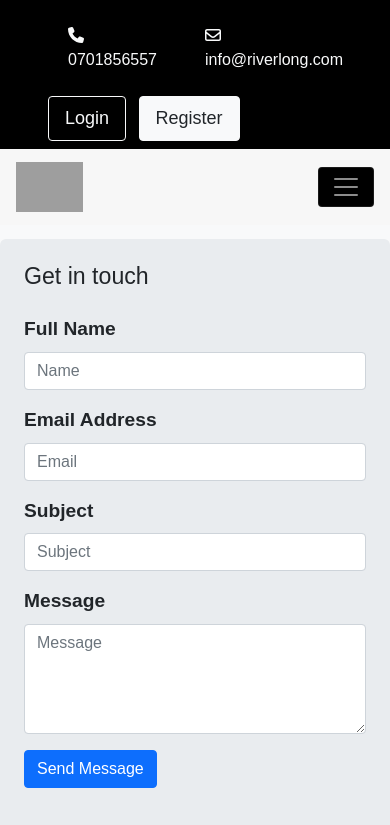
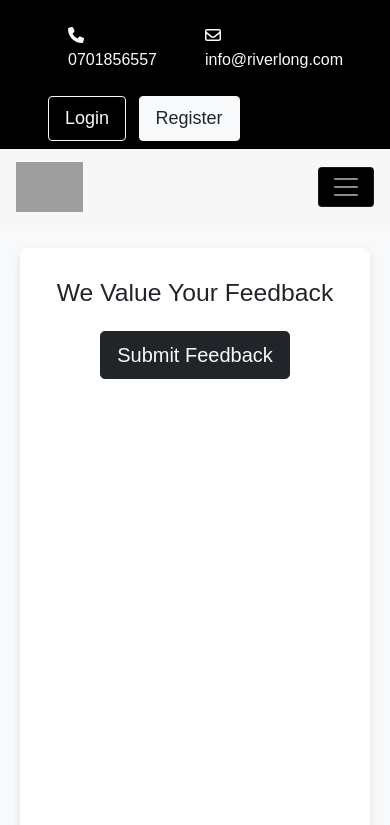
Before and after one commit to martinmbogo-254/Auto-auction, a Django app: template vehicles/templates/vehicles/contactus.html in a window 390 px wide. Shown: the top 825 px of the page. Run offline with Django 5.2, Linux system fonts and the light colour scheme; the template is opened without the code that fills it: most values are stand-ins (such as "Sample title", 1, 10 or a date in 2020); some libraries are stand-ins or nearby versions; grey boxes are pictures that could not be loaded.

Commit message:
added contact us form functionality to send to email

```diff
--- a/vehicles/templates/vehicles/contactus.html
+++ b/vehicles/templates/vehicles/contactus.html
@@ -5,66 +5,78 @@
 <html>
 {% block content%}
 
+<!DOCTYPE html>
+<html lang="en">
+<head>
+    <meta charset="UTF-8">
+    <meta name="viewport" content="width=device-width, initial-scale=1.0">
+    <title>Feedback Form</title>
+    <link href="https://cdn.jsdelivr.net/npm/bootstrap@5.3.0-alpha1/dist/css/bootstrap.min.css" rel="stylesheet">
+    <style>
+        body {
+            background-color: #f8f9fa;
+        }
+        .feedback-container {
+            /* max-width: 600px; */
+            margin: 30px auto;
+            padding: 30px;
+            background-color: white;
+            border-radius: 8px;
+            box-shadow: 0 4px 10px rgba(0, 0, 0, 0.1);
+            height: 600px;
+        }
+        .btn-submit {
+            background-color: #007bff;
+            color: white;
+        }
+        .btn-submit:hover {
+            background-color: #0056b3;
+        }
+        .map-container {
+            /* max-width: 600px; */
+            margin: 20px auto;
+            border-radius: 8px;
+            overflow: hidden;
+            box-shadow: 0 4px 10px rgba(0, 0, 0, 0.1);
+            height: 600px;
+        }
+        .map {
+            width: 100%;
+            height: 600px;
 
-    <div class="container contact_pane">
+        }
+    </style>
+</head>
+<body>
+    <div class="row m-3 p-1">
+        <div class="feedback-container col-md-6">
 
-        <div class="row justify-content-center">
-            <div class="col-md-12">
-                <div class="wrapper1">
-                    <div class="row no-gutters">
-                        <div class="col-lg-8 col-md-7 order-md-last d-flex align-items-stretch">
-                            <div class="contact-wrap w-100 p-md-5 p-4">
-                                <h3 class="mb-4">Get in touch</h3>
-                                <div id="form-message-warning" class="mb-4"></div>
-                          <div id="form-message-success" class="mb-4">
+                <h2 class="text-center mb-4">We Value Your Feedback</h2>
 
-                          </div>
-                                <form method="POST" id="contactForm" name="contactForm" class="contactForm">
-                                    <div class="row">
-                                        <div class="col-md-6">
-                                            <div class="form-group">
-                                                <label class="label" for="name">Full Name</label>
-                                                <input type="text" class="form-control" name="name" id="name" placeholder="Name">
-                                            </div>
-                                        </div>
-                                        <div class="col-md-6">
-                                            <div class="form-group">
-                                                <label class="label" for="email">Email Address</label>
-                                                <input type="email" class="form-control" name="email" id="email" placeholder="Email">
-                                            </div>
-                                        </div>
-                                        <div class="col-md-12">
-                                            <div class="form-group">
-                                                <label class="label" for="subject">Subject</label>
-                                                <input type="text" class="form-control" name="subject" id="subject" placeholder="Subject">
-                                            </div>
-                                        </div>
-                                        <div class="col-md-12">
-                                            <div class="form-group">
-                                                <label class="label" for="#">Message</label>
-                                                <textarea name="message" class="form-control" id="message" cols="30" rows="4" placeholder="Message"></textarea>
-                                            </div>
-                                        </div>
-                                        <div class="col-md-12">
-                                            <div class="form-group">
-                                                <input type="submit" value="Send Message" class="btn btn-primary">
-                                                <div class="submitting"></div>
-                                            </div>
-                                        </div>
-                                    </div>
-                                </form>
-                            </div>
-                        </div>
-                        <div class="col-lg-4 col-md-5 d-flex align-items-stretch">
-                            <iframe src="https://www.google.com/maps/embed?pb=!1m18!1m12!1m3!1d3988.9260789272316!2d36.834546473973546!3d-1.2117425355470959!2m3!1f0!2f0!3f0!3m2!1i1024!2i768!4f13.1!3m3!1m2!1s0x182f3d67f04d2473%3A0xdb2ba4ae3f80a1e1!2sRiverlong%20Tracking%20company!5e0!3m2!1sen!2ske!4v1730668618859!5m2!1sen!2ske" width="100%" height="100%" style="border:0;" allowfullscreen="" loading="lazy" referrerpolicy="no-referrer-when-downgrade"></iframe>
-                    </div>
-                        </div>
-                    </div>
+            <form method="post" >
+                {% csrf_token %}
+                    {{form.as_p}}
+                <div class="text-center">
+                    <button type="submit" class="btn btn-dark text-light btn-lg">Submit Feedback</button>
                 </div>
-            </div>
+            </form>
+        </div>
+
+        <!-- Map Section -->
+        <div class="map-container col-md-5">
+            <h4 class="text-center mt-4 mb-2">Visit Us</h4>
+            <iframe
+                class="map"
+                src="https://www.google.com/maps/embed?pb=!1m18!1m12!1m3!1d3988.9260789271966!2d36.83454647585793!3d-1.2117425355510365!2m3!1f0!2f0!3f0!3m2!1i1024!2i768!4f13.1!3m3!1m2!1s0x182f3d67f04d2473%3A0xdb2ba4ae3f80a1e1!2sRiverlong%20Tracking%20company!5e0!3m2!1sen!2ske!4v1737365447378!5m2!1sen!2ske"
+                allowfullscreen=""
+                loading="lazy">
+            </iframe>
         </div>
     </div>
 
+    <script src="https://cdn.jsdelivr.net/npm/bootstrap@5.3.0-alpha1/dist/js/bootstrap.bundle.min.js"></script>
+</body>
+</html>
 
 {% endblock content%}
 
--- a/vehicles/templates/vehicles/home.html
+++ b/vehicles/templates/vehicles/home.html
@@ -28,7 +28,7 @@
              </span>
             </h1>
             <div style="margin-top: 30px; display: flex; gap: 20px; animation: fadeIn 1.5s ease-out;">
-              <a href="{% url 'detail' vehicle.registration_no%}" style="background-color: #ed1b35; color: #000000; padding: 15px 30px; border-radius: 8px; font-weight: 600; text-decoration: none; text-transform: uppercase; letter-spacing: 1px; border: 2px solid #ed1b35; transition: all 0.3s ease;" onmouseover="this.style.backgroundColor='#ffed4a'; this.style.transform='translateY(-2px)'; this.style.boxShadow='0 4px 15px rgba(255,215,0,0.3)'" onmouseout="this.style.backgroundColor='#ed1b35'; this.style.transform='translateY(0)'; this.style.boxShadow='none'">
+              <a href="{% url 'detail' vehicle.id %}" style="background-color: #ed1b35; color: #000000; padding: 15px 30px; border-radius: 8px; font-weight: 600; text-decoration: none; text-transform: uppercase; letter-spacing: 1px; border: 2px solid #ed1b35; transition: all 0.3s ease;" onmouseover="this.style.backgroundColor='#ffed4a'; this.style.transform='translateY(-2px)'; this.style.boxShadow='0 4px 15px rgba(255,215,0,0.3)'" onmouseout="this.style.backgroundColor='#ed1b35'; this.style.transform='translateY(0)'; this.style.boxShadow='none'">
                 Check Vehicle
               </a>
               <a href="{% url 'available_vehicles' %}" style="background-color: transparent; color: #ed1b35; padding: 15px 30px; border-radius: 8px; font-weight: 600; text-decoration: none; text-transform: uppercase; letter-spacing: 1px; border: 2px solid #ed1b35; transition: all 0.3s ease;" onmouseover="this.style.backgroundColor='#ed1b35'; this.style.color='#000000'; this.style.transform='translateY(-2px)'; this.style.boxShadow='0 4px 15px rgba(255,215,0,0.3)'" onmouseout="this.style.backgroundColor='transparent'; this.style.color='#ed1b35'; this.style.transform='translateY(0)'; this.style.boxShadow='none'">
--- a/vehicles/urls.py
+++ b/vehicles/urls.py
@@ -19,7 +19,7 @@
     path('reports/', views.reports, name='reports'),
     path('terms/',views.terms, name='terms'),
     path('aboutus/',views.aboutus, name='aboutus'),
-    path('contactus/',views.contactus, name='contactus'),
+    path('contactus/',views.feedback_view, name='contactus'),
     path('password-reset/', ResetPasswordView.as_view(), name='password_reset'),
     path('password-reset-confirm/<uidb64>/<token>/',
          auth_views.PasswordResetConfirmView.as_view(template_name='users/password/password_reset_confirm.html'),
```
Also changed, not shown: vehicles/forms.py (+29 -0 lines), vehicles/views.py (+64 -1 lines).
